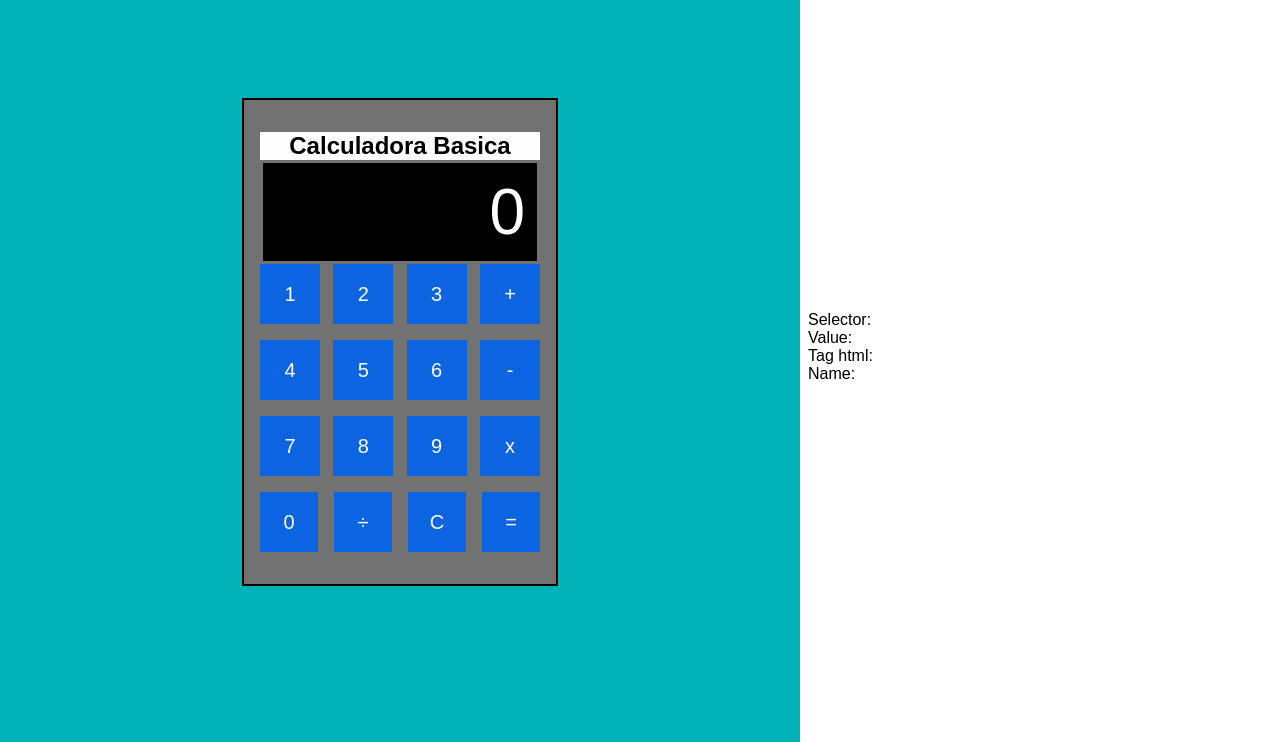
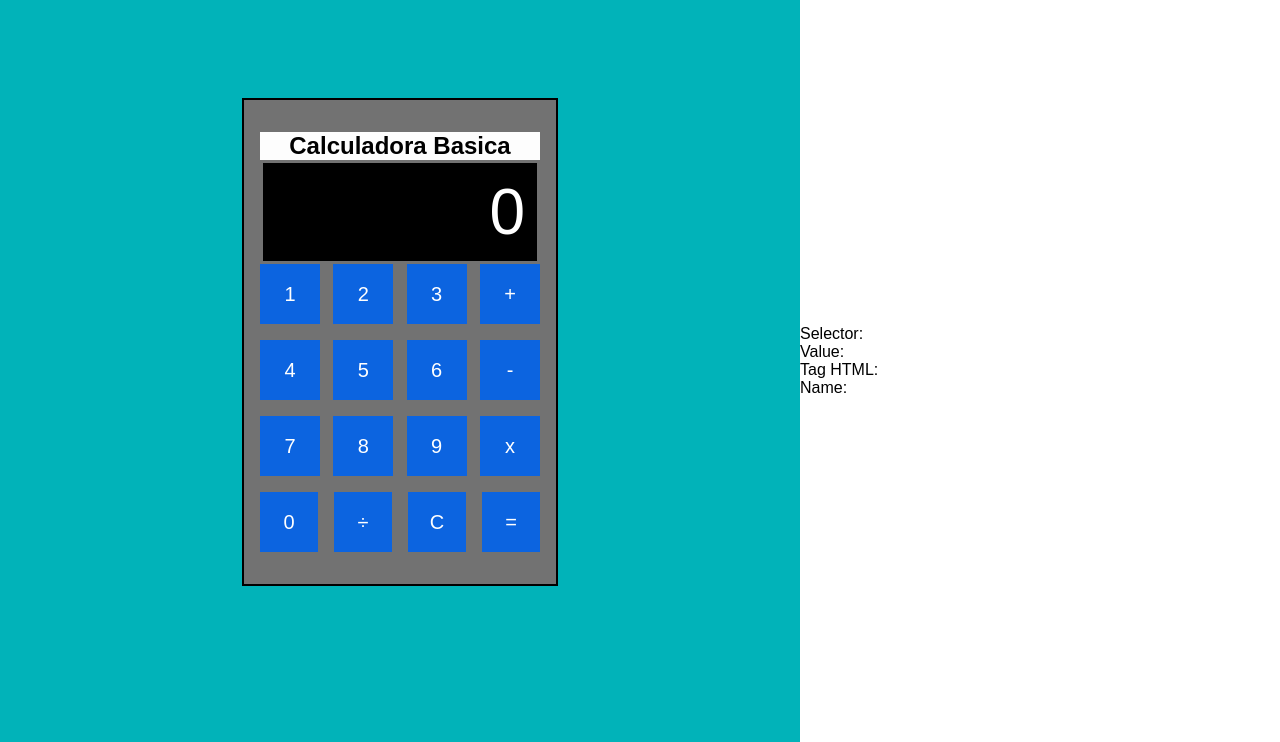
Before and after one commit to crraroldan/Reto-Calculadora-CR, a plain HTML site: page index.html in a window 1280 px wide. Shown: the part 58-800 px from the top of the page. Drawn offline with Linux system fonts and the light colour scheme.

Commit message:
maldita calculadora

```diff
--- a/index.html
+++ b/index.html
@@ -7,10 +7,6 @@
     <title>Document</title>
 
     <link href="css/styles.css" rel="stylesheet" />
-
-
-
-
 
 </head>
 <body>
@@ -140,44 +136,31 @@
 
       <center><h1>Botones pulsados</h1></center>
 
-      <div class="informador">
+      <div id="desplegable">
+        <div class="delimitador">
+          <p>Selector:</p>
+          <p id="selector"></p>
+        </div>
+        <div class="delimitador">
+          <p>Value:</p>
+          <p id="value"></p>
+        </div>
+        <div class="delimitador">
+          <p>Tag HTML:</p>
+          <p id="tagHtml"></p>
+        </div>
+        <div class="delimitador">
+          <p>Name:</p>
+          <p id="name"></p>
+        </div>
 
-        <div>Selector:</div>
-
-        <div>Value:</div>
-
-        <div>Tag html:</div>
-
-        <div>Name:</div>
-
-
-
-
+      </div>
 
 
       </div>
 
 
-
-
-
-
-
-
-
-
-
-
-
-
-
-
-
-
     </div>
-
-
-
 
 
 
@@ -185,13 +168,6 @@
 
 
 
-
-
-
-
-
-
-
   <script src="js/main.js"></script>
 
 </body>
--- a/js/main.js
+++ b/js/main.js
@@ -2,8 +2,6 @@ const output = document.getElementById("output");
 const form = document.getElementById("calc_form");
 const operand_btns = document.querySelectorAll("button[data-type=operand]");
 const operator_btns = document.querySelectorAll("button[data-type=operator]");
-
-
 
 
 form.addEventListener("submit", (e) => {
@@ -12,8 +10,6 @@ form.addEventListener("submit", (e) => {
 
 let is_operator = false;
 let equation = [];
-
-
 
 operand_btns.forEach((btn) => {
   btn.addEventListener("click", (e) => {
```
Also changed, not shown: css/styles.css (+0 -14 lines).
